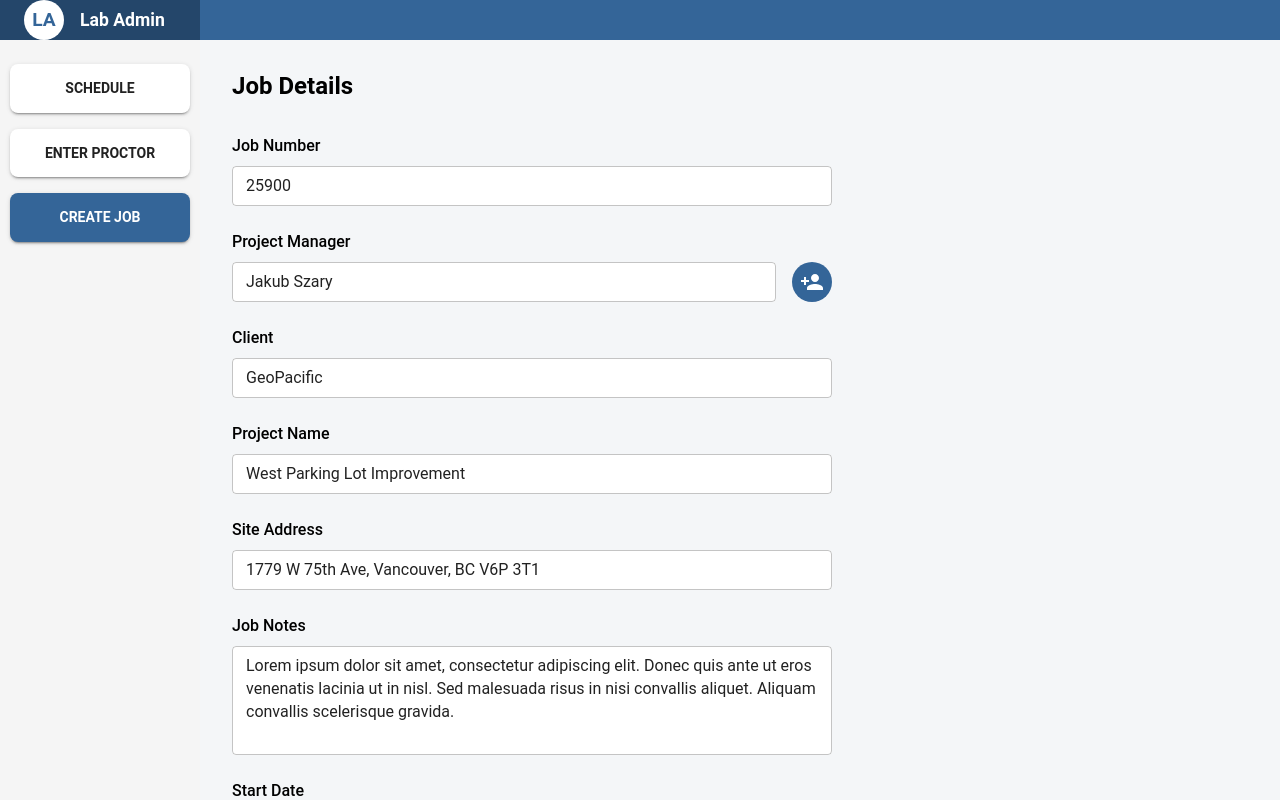
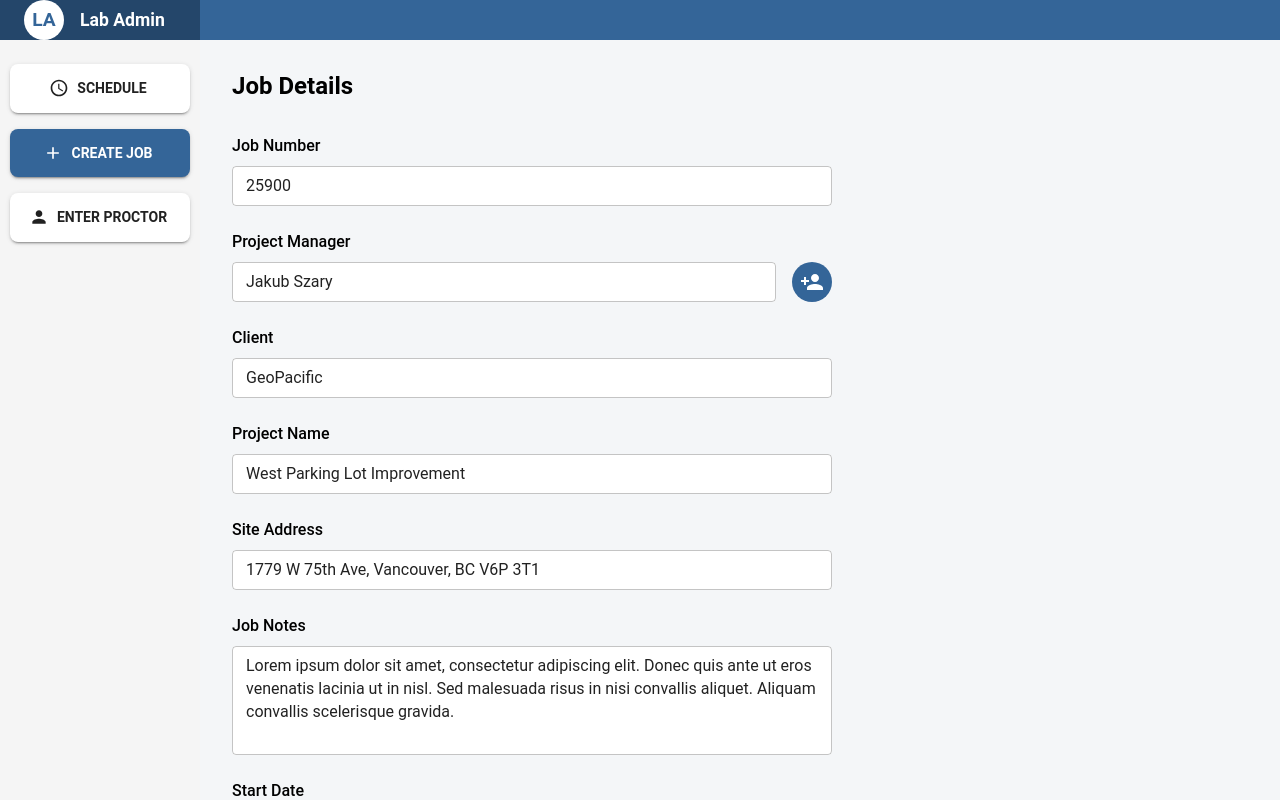
Before and after one commit to Density-Reporting-Tool/DensityReportingToolFrontend, a React (Vite) app: page /lab-admin/create-job in a window 1280 px wide. Shown: the top 800 px of the page. Built offline with nearby package versions, Linux system fonts and the light colour scheme.

Commit message:
feat: standardize Lab Admin page sidebars and navigation

```diff
--- a/src/pages/LabAdminCreateJob.tsx
+++ b/src/pages/LabAdminCreateJob.tsx
@@ -1,4 +1,5 @@
 import React, { useState } from 'react'
+import { useNavigate } from 'react-router-dom'
 import {
   Box,
   Typography,
@@ -15,15 +16,19 @@ import {
   DialogTitle,
   DialogContent,
   DialogActions,
-  IconButton
+  IconButton,
+  Stack
 } from '@mui/material'
 import {
   CalendarToday as CalendarIcon,
   Person as PersonIcon,
-  PersonAdd as PersonAddIcon
+  PersonAdd as PersonAddIcon,
+  Schedule as ScheduleIcon,
+  Add as AddIcon
 } from '@mui/icons-material'
 
 const LabAdminCreateJob: React.FC = () => {
+  const navigate = useNavigate()
   const [projectManager, setProjectManager] = useState('Jakub Szary')
   const [client, setClient] = useState('GeoPacific')
   const [addPersonDialogOpen, setAddPersonDialogOpen] = useState(false)
@@ -34,6 +39,19 @@ const LabAdminCreateJob: React.FC = () => {
     email: 'Peter.Senyk@DRT.ca',
     phone: '1-604-329-9559'
   })
+
+  const handleNavigation = (section: string) => {
+    switch (section) {
+      case 'schedule':
+        navigate('/lab-admin')
+        break
+      case 'enterProctor':
+        navigate('/lab-admin/add-proctor')
+        break
+      default:
+        break
+    }
+  }
 
   // Sample client options - you can expand this list
   const clientOptions = [
@@ -145,49 +163,29 @@ const LabAdminCreateJob: React.FC = () => {
           alignItems: 'center',
           pt: 3
         }}>
-          <Box sx={{ width: '90%' }}>
+          <Stack spacing={2} sx={{ width: '90%' }}>
             {/* Schedule Button */}
             <Button
               variant="contained"
-              fullWidth
+              onClick={() => handleNavigation('schedule')}
               sx={{
                 backgroundColor: 'white',
                 color: 'text.primary',
                 fontWeight: 'bold',
                 py: 1.5,
-                mb: 2,
                 borderRadius: 2,
                 '&:hover': {
                   backgroundColor: 'grey.50'
                 }
               }}
+              startIcon={<ScheduleIcon />}
             >
               Schedule
-            </Button>
-
-            {/* Enter Proctor Button */}
-            <Button
-              variant="contained"
-              fullWidth
-              sx={{
-                backgroundColor: 'white',
-                color: 'text.primary',
-                fontWeight: 'bold',
-                py: 1.5,
-                mb: 2,
-                borderRadius: 2,
-                '&:hover': {
-                  backgroundColor: 'grey.50'
-                }
-              }}
-            >
-              Enter Proctor
             </Button>
 
             {/* Create Job Button - Active State */}
             <Button
               variant="contained"
-              fullWidth
               sx={{
                 backgroundColor: 'primary.main',
                 color: 'white',
@@ -198,10 +196,30 @@ const LabAdminCreateJob: React.FC = () => {
                   backgroundColor: 'primary.dark'
                 }
               }}
+              startIcon={<AddIcon />}
             >
               Create Job
             </Button>
-          </Box>
+
+            {/* Enter Proctor Button */}
+            <Button
+              variant="contained"
+              onClick={() => handleNavigation('enterProctor')}
+              sx={{
+                backgroundColor: 'white',
+                color: 'text.primary',
+                fontWeight: 'bold',
+                py: 1.5,
+                borderRadius: 2,
+                '&:hover': {
+                  backgroundColor: 'grey.50'
+                }
+              }}
+              startIcon={<PersonIcon />}
+            >
+              Enter Proctor
+            </Button>
+          </Stack>
         </Box>
 
         {/* Main Content Area - Job Details Form */}
```
